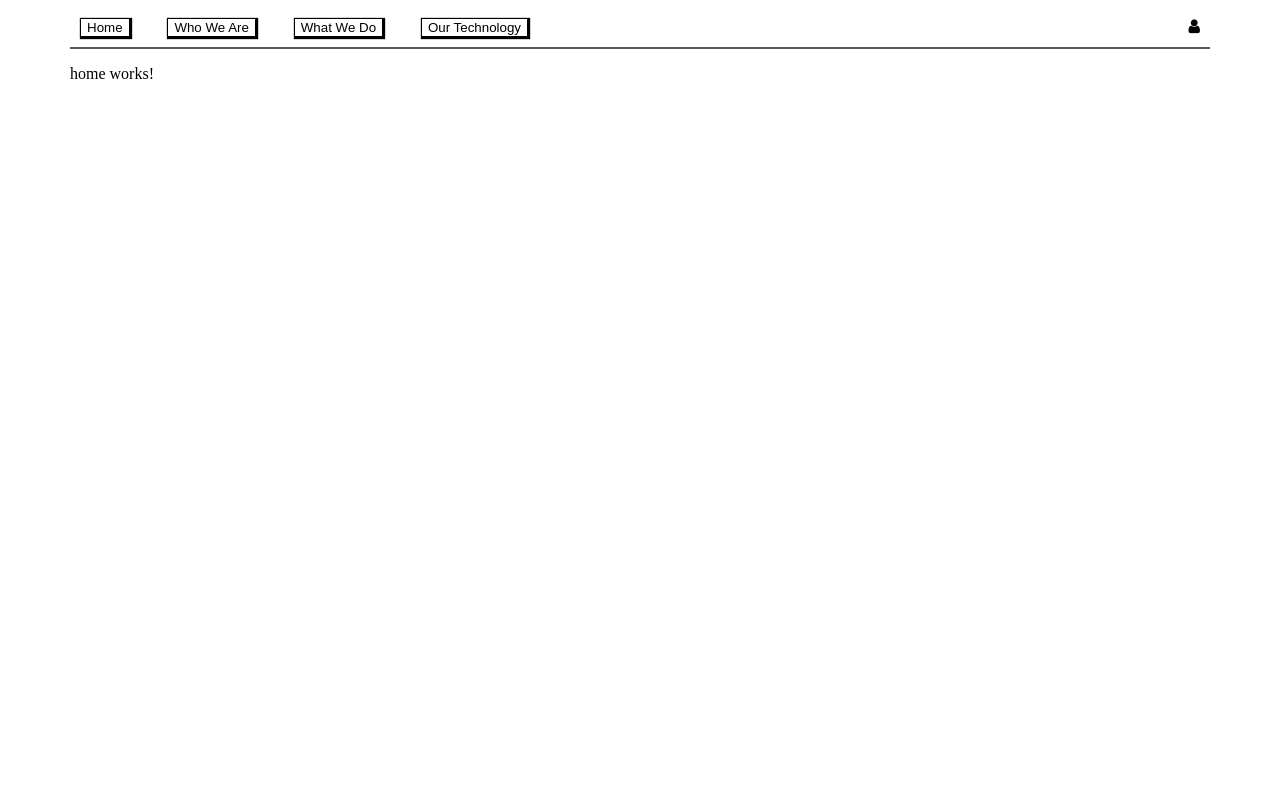
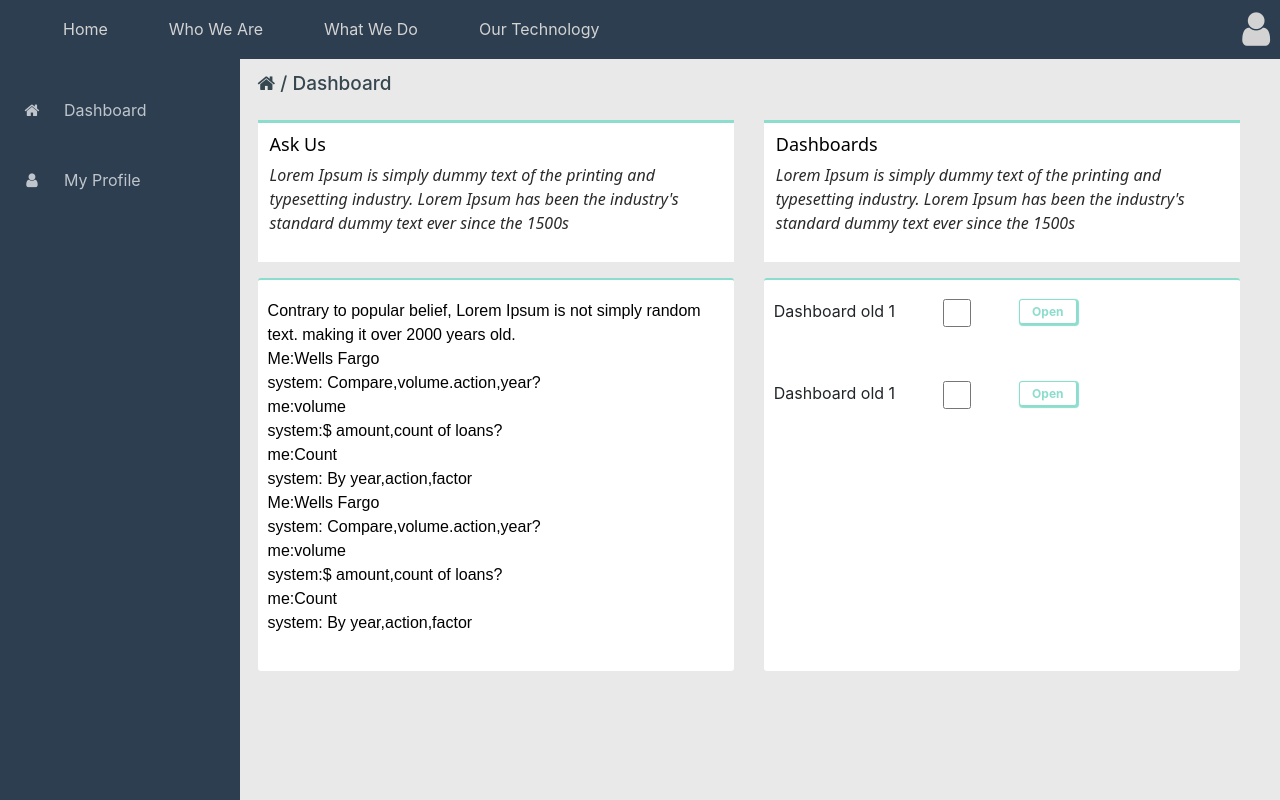
Before and after one commit to aryasws/fairBorrow, an Angular app: page / in a window 1280 px wide. Built offline with nearby package versions, Linux system fonts and the light colour scheme.

Commit message:
design home page

```diff
--- a/src/app/core/app.component.html
+++ b/src/app/core/app.component.html
@@ -1,4 +1,6 @@
-<div class="main-layout">
-    <app-top-nav></app-top-nav>
-    <router-outlet></router-outlet>
-</div>
+
+   <app-top-nav></app-top-nav>
+    <app-left-nav></app-left-nav>
+    <div class="main-layout">
+        <router-outlet></router-outlet>
+    </div>
--- /dev/null
+++ b/src/app/core/components/left-nav/left-nav.component.html
@@ -0,0 +1,26 @@
+
+
+    <!-- Sidebar -->
+    <div class="s-layout__sidebar">
+      <a class="s-sidebar__trigger" href="#0">
+         <i class="fa fa-bars"></i>
+      </a>
+
+      <nav class="s-sidebar__nav">
+         <ul>
+            <li>
+               <a class="s-sidebar__nav-link" href="#0">
+                  <i class="fa fa-home"></i><em>Dashboard</em>
+               </a>
+            </li>
+            <li>
+               <a class="s-sidebar__nav-link" href="#0">
+                 <i class="fa fa-user"></i><em>My Profile</em>
+               </a>
+            </li>
+
+         </ul>
+      </nav>
+    </div>
+
+    <!-- Content -->
--- /dev/null
+++ b/src/app/core/components/left-nav/left-nav.component.scss
@@ -0,0 +1,165 @@
+/* Primary Styles */
+*, *::before, *::after {
+    box-sizing: border-box;
+ }
+
+ body {
+    font-family: sans-serif;
+    font-size: 1em;
+    color: #333;
+ }
+
+ h1 {
+   font-size: 1.4em;
+ }
+
+ em {
+    font-style: normal;
+ }
+
+ a {
+    text-decoration: none;
+    color: inherit;
+ }
+
+ /* Layout */
+ .s-layout {
+    display: flex;
+    width: 100%;
+    min-height: 100vh;
+ }
+
+ .s-layout__content {
+    display: flex;
+    justify-content: center;
+    align-items: center;
+    flex: 1;
+ }
+
+ /* Sidebar */
+ .s-sidebar__trigger {
+    z-index: 2;
+    position: fixed;
+    top: 0;
+    left: 0;
+    width: 100%;
+    height: 4em;
+    background: #192b3c;
+ }
+
+ .s-sidebar__trigger > i {
+    display: inline-block;
+    margin: 1.5em 0 0 1.5em;
+    color: #f07ab0;
+ }
+
+ .s-sidebar__nav {
+    position: fixed;
+    top: 57px;
+    left: -15em;
+    overflow: hidden;
+    transition: all 0.3s ease-in;
+    width: 15em;
+    height: 100%;
+    background: #2c3e50 !important;
+    color: rgba(255, 255, 255, 0.7);
+    z-index: 999;
+ }
+
+ .s-sidebar__nav:hover,
+ .s-sidebar__nav:focus,
+ .s-sidebar__trigger:focus + .s-sidebar__nav,
+ .s-sidebar__trigger:hover + .s-sidebar__nav {
+    left: 0;
+ }
+
+ .s-sidebar__nav ul {
+    position: absolute;
+    top: 4em;
+    left: 0;
+    margin: 0;
+    padding: 0;
+    width: 15em;
+ }
+
+ .s-sidebar__nav ul li {
+    width: 100%;
+ }
+
+ .s-sidebar__nav-link {
+    position: relative;
+    display: inline-block;
+    width: 100%;
+    height: 4em;
+ }
+
+ .s-sidebar__nav-link em {
+    position: absolute;
+    top: 50%;
+    left: 4em;
+    transform: translateY(-50%);
+ }
+
+ .s-sidebar__nav-link:hover {
+   background: #1abc9c;
+   color: white;
+
+ }
+
+ .s-sidebar__nav-link > i {
+    position: absolute;
+    top: 0;
+    left: 0;
+    display: inline-block;
+    width: 4em;
+    height: 4em;
+ }
+
+ .s-sidebar__nav-link > i::before {
+    position: absolute;
+    top: 50%;
+    left: 50%;
+    transform: translate(-50%, -50%);
+ }
+
+ @media (min-width: 42em) {
+    .s-layout__content {
+       margin-left: 4em;
+    }
+
+
+    .s-sidebar__trigger {
+       width: 4em;
+    }
+
+    .s-sidebar__nav {
+       width: 4em;
+       left: 0;
+    }
+
+    .s-sidebar__nav:hover,
+    .s-sidebar__nav:focus,
+    .s-sidebar__trigger:hover + .s-sidebar__nav,
+    .s-sidebar__trigger:focus + .s-sidebar__nav {
+       width: 15em;
+    }
+ }
+
+ @media (min-width: 68em) {
+    .s-layout__content {
+       margin-left: 15em;
+    }
+
+
+    .s-sidebar__trigger {
+       display: none
+    }
+
+    .s-sidebar__nav {
+       width: 15em;
+    }
+
+    .s-sidebar__nav ul {
+       top: 1.3em;
+    }
+ }
--- a/src/app/core/components/top-nav/top-nav.component.html
+++ b/src/app/core/components/top-nav/top-nav.component.html
@@ -1,14 +1,26 @@
-<div class="main-layout">
-    <div class="main-nav">
-        <div class=" set-button">
-            <button>Home</button>
-            <button>Who We Are</button>
-            <button>What We Do</button>
-            <button>Our Technology</button>
+
+    <nav class="navbar navbar-expand-lg navbar-light bg-light">
+
+        <button class="navbar-toggler" type="button" data-toggle="collapse" data-target="#navbarText" aria-controls="navbarText" aria-expanded="false" aria-label="Toggle navigation">
+          <span class="navbar-toggler-icon"></span>
+        </button>
+        <div class="collapse navbar-collapse" id="navbarText">
+          <ul class="navbar-nav mr-auto btn-bg">
+            <li class="nav-item ">
+              <a class="nav-link m-0" href="#">Home <span class="sr-only">(current)</span></a>
+            </li>
+            <li class="nav-item">
+              <a class="nav-link" href="#">Who We Are</a>
+            </li>
+            <li class="nav-item">
+              <a class="nav-link" href="#">What We Do</a>
+            </li>
+            <li class="nav-item">
+                <a class="nav-link" href="#">Our Technology</a>
+              </li>
+          </ul>
+          <span class="navbar-text">
+            <i class="fa fa-user" aria-hidden="true"></i>
+          </span>
         </div>
-        <div class="user-icon">
-            <i class="fa fa-user" aria-hidden="true"></i>
-
-        </div>
-    </div>
-</div>
+      </nav>
--- a/src/app/core/components/top-nav/top-nav.component.scss
+++ b/src/app/core/components/top-nav/top-nav.component.scss
@@ -1,17 +1,24 @@
-.main-nav {
-    display: flex;
-    justify-content: space-between;
-    padding: 10px 10px;
-    border-bottom: 2px solid #585757;
-
+ul.navbar-nav.mr-auto.btn-bg a.nav-link {
+    margin-left: 45px !important;
+    color: #d4d3d3;
 }
-.set-button {
-    display: flex;
-    justify-content: space-between;
-    width: 40%;
+span.navbar-text {
+    color: #d4d3d3 !important;
+    font-size: 39px;
+    padding: 0px;
+    cursor: pointer;
 }
-.set-button button {
-    background: white;
-    border: 1px solid;
-    box-shadow: 1px 1px 1px 1px black;
+nav.navbar.navbar-expand-lg.navbar-light.bg-light {
+    background-color: #2c3e50 !important;
+    padding: 0px 10px;
+    position: fixed;
+    width: 100%;
+    z-index: 999;
 }
+ul.navbar-nav.mr-auto.btn-bg a.nav-link:hover {
+    // background-color: #17a2b8a8;
+    color: #fff;
+}
+span.navbar-text:hover {
+    color: #fff !important;
+}
--- a/src/app/pages/dashboard/dashboard.component.html
+++ b/src/app/pages/dashboard/dashboard.component.html
@@ -1 +1,72 @@
-<p>home works!</p>
+
+<div class="row mx-0 mt-5 align-item-center">
+  <div class="col-md-12">
+    <h3 class="dashboard-heading mb-4"> <i class="fa fa-home"></i> / Dashboard</h3>
+  </div>
+  <div class="col-md-6  ">
+    <div class="left-text ">
+      <div class="bg-bg-clr mb-3">
+        <h3>Ask Us</h3>
+        <p>
+          Lorem Ipsum is simply dummy text of the printing and typesetting
+          industry. Lorem Ipsum has been the industry's standard dummy text ever
+          since the 1500s
+        </p>
+      </div>
+
+      <div class="content-box">
+        <p>
+          Contrary to popular belief, Lorem Ipsum is not simply random text.
+          making it over 2000 years old. <br />
+          Me:Wells Fargo<br />
+          system: Compare,volume.action,year?<br />
+          me:volume<br />
+          system:$ amount,count of loans?<br />
+          me:Count<br />
+          system: By year,action,factor<br />
+          Me:Wells Fargo<br />
+          system: Compare,volume.action,year?<br />
+          me:volume<br />
+          system:$ amount,count of loans?<br />
+          me:Count<br />
+          system: By year,action,factor<br>
+
+        </p>
+      </div>
+    </div>
+  </div>
+  <div class="col-md-6 ">
+    <div class="right-text pb-5 ">
+      <div class="bg-bg-clr mb-3">
+        <h3>Dashboards</h3>
+        <p>
+          Lorem Ipsum is simply dummy text of the printing and typesetting
+          industry. Lorem Ipsum has been the industry's standard dummy text ever
+          since the 1500s
+        </p>
+      </div>
+
+      <div class="right-content-box">
+        <div class="d-flex align-item-center">
+          <span>Dashboard old 1 </span>
+          <div class="ml-5">
+
+          <input
+            type="checkbox"
+            aria-label="Checkbox for following text input"
+          />
+          </div>
+          <button class="btn btn-primary ml-5">Open</button>
+        </div>
+        <div class="d-flex align-item-center mt-5">
+          <span>Dashboard old 1 </span>
+          <div class="ml-5">
+            <input type="checkbox"
+              aria-label="Checkbox for following text input">
+          </div>
+          <button class="btn btn-primary ml-5">Open</button>
+        </div>
+      </div>
+    </div>
+  </div>
+</div>
--- a/src/app/pages/dashboard/dashboard.component.scss
+++ b/src/app/pages/dashboard/dashboard.component.scss
@@ -0,0 +1,78 @@
+
+.left-text h3 {
+    font-size: 18px;
+    color: #000000;
+    font-family: system-ui;
+    font-weight: 500;
+}
+.right-text h3 {
+    font-size: 18px;
+    color: #000000;
+    font-family: system-ui;
+    font-weight: 500;
+}
+.left-text p {
+    color: #2a2a2a;
+    font-style: italic;
+    font-family: system-ui;
+    font-weight: 100;
+}
+.right-text p {
+    color: #2a2a2a;
+    font-style: italic;
+    font-family: system-ui;
+    font-weight: 100;
+}
+h3.dashboard-heading {
+    color: #37474f;
+    font-size: 19px;
+}
+.bg-bg-clr {
+    background-color: #fff;
+    padding: 11px 12px;
+    border-top: 3px solid #8cddcd;
+}
+
+
+.content-box {
+    border-top: 2px solid #8cddcd;
+    height: 393px;
+    overflow-y: scroll;
+    padding: 19px 10px;
+    border-radius: 3px;
+    background: white;
+}
+.content-box p {
+    font-family: sans-serif !important;
+    font-style: normal !important;
+    color: black !important;
+}
+.right-content-box {
+    border-top: 2px solid #8cddcd;
+    height: 393px;
+    overflow-y: scroll;
+    padding: 19px 10px;
+    border-radius: 3px;
+    background: white;
+}
+input.largerCheckbox {
+    width: 40px;
+    height: 40px;
+}
+input[type="checkbox"] {
+    width: 28px;
+    height: 28px;
+}
+::-webkit-scrollbar {
+    width: 10px;
+  }
+  ::-webkit-scrollbar-track {
+    box-shadow: inset 0 0 5px grey;
+    border-radius: 10px;
+  }
+  ::-webkit-scrollbar-thumb {
+    background: #8cddcd;
+  }
+  ::-webkit-scrollbar-thumb:hover {
+    background: #32a6b88c;
+  }
--- a/src/index.html
+++ b/src/index.html
@@ -7,8 +7,12 @@
   <meta name="viewport" content="width=device-width, initial-scale=1">
   <link rel="icon" type="image/x-icon" href="favicon.ico">
   <link rel="stylesheet" href="https://cdnjs.cloudflare.com/ajax/libs/font-awesome/4.7.0/css/font-awesome.min.css">
+  <link rel="stylesheet" href="https://cdn.jsdelivr.net/npm/bootstrap@4.6.2/dist/css/bootstrap.min.css" integrity="sha384-xOolHFLEh07PJGoPkLv1IbcEPTNtaed2xpHsD9ESMhqIYd0nLMwNLD69Npy4HI+N" crossorigin="anonymous">
 </head>
 <body>
   <app-root></app-root>
+  <script src="https://cdn.jsdelivr.net/npm/jquery@3.5.1/dist/jquery.slim.min.js" integrity="sha384-DfXdz2htPH0lsSSs5nCTpuj/zy4C+OGpamoFVy38MVBnE+IbbVYUew+OrCXaRkfj" crossorigin="anonymous"></script>
+<script src="https://cdn.jsdelivr.net/npm/popper.js@1.16.1/dist/umd/popper.min.js" integrity="sha384-9/reFTGAW83EW2RDu2S0VKaIzap3H66lZH81PoYlFhbGU+6BZp6G7niu735Sk7lN" crossorigin="anonymous"></script>
+<script src="https://cdn.jsdelivr.net/npm/bootstrap@4.6.2/dist/js/bootstrap.min.js" integrity="sha384-+sLIOodYLS7CIrQpBjl+C7nPvqq+FbNUBDunl/OZv93DB7Ln/533i8e/mZXLi/P+" crossorigin="anonymous"></script>
 </body>
 </html>
--- a/src/styles.scss
+++ b/src/styles.scss
@@ -1,5 +1,34 @@
 /* You can add global styles to this file, and also import other style files */
+
+button.btn.btn-primary {
+    background-color: rgb(255, 255, 255);
+    padding: 1px 12px;
+    color: #8cddcd;
+    font-size: 12px;
+    border-radius: 3px;
+    font-weight: 700;
+    border: 1px solid;
+    box-shadow: 1px 1px 1px 1px;
+    height: 25px;
+}
+button.btn.btn-primary:hover {
+    background: #8cddcd;
+    color:#fff;
+}
+
 .main-layout {
-    width: 1140px;
-    margin: auto;
+    position: relative;
+    display: block;
+    padding: 25px;
+    width: 83%;
+    margin-left: auto;
+
 }
+body {
+    background: #e9e9e9;
+}
+@media screen and (max-width: 1245px) {
+    .main-layout {
+        width: 80%;
+    }
+}
```
Also changed, not shown: src/app/core/components/left-nav/left-nav.component.ts (added, +10 -0 lines), src/app/core/core.module.ts (+5 -2 lines), 1 other file (tests, documents, lock files or other folders).
